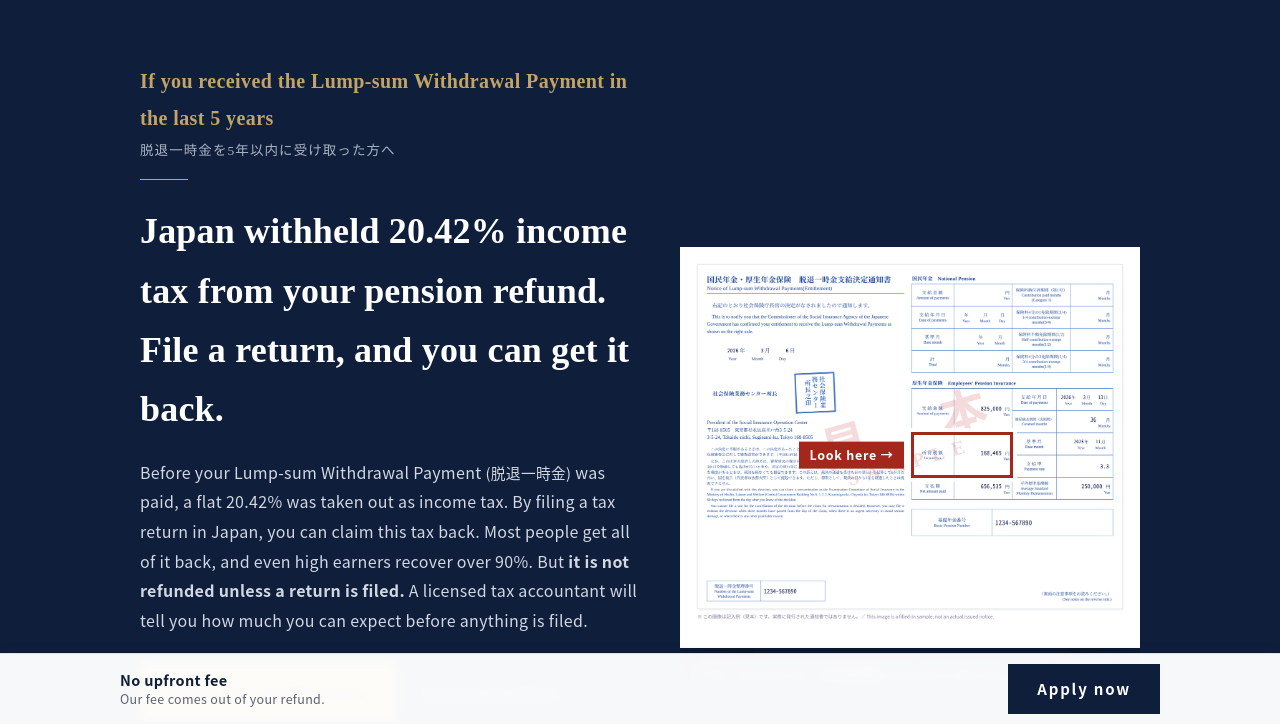
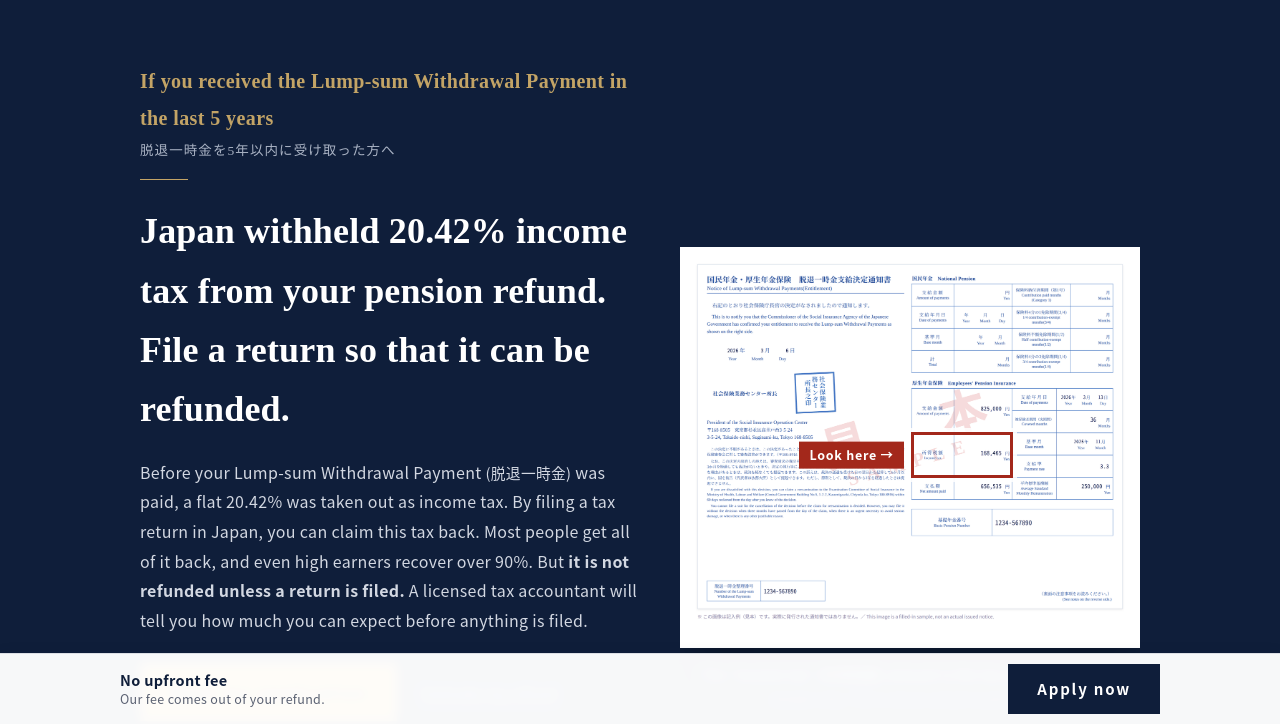
Before and after one commit to ryoukawa0617/taxplan-form, a plain HTML site: page lp/en/index.html in a window 1280 px wide. Shown: the part 76-800 px from the top of the page. Drawn offline with nearby package versions, Linux system fonts and the light colour scheme.

Commit message:
英語LPの見出しを修正（so that it can be refunded）
Co-Authored-By: Claude Opus 5.5 <noreply@anthropic.com>

```diff
--- a/lp/en/index.html
+++ b/lp/en/index.html
@@ -360,7 +360,7 @@ h1,h2,h3{letter-spacing:.005em}
     <div class="hero-text">
       <p class="hero-lead">If you received the Lump-sum Withdrawal Payment in the last 5 years</p>
       <p class="hero-en" lang="ja">脱退一時金を5年以内に受け取った方へ</p>
-      <h1>Japan withheld 20.42% income tax from your pension refund.<br>File a return, and you can get it back.</h1>
+      <h1>Japan withheld 20.42% income tax from your pension refund.<br>File a return so that it can be refunded.</h1>
       <p class="lede">Before your Lump-sum Withdrawal Payment <span class="ja" lang="ja">(脱退一時金)</span> was paid, a flat 20.42% was taken out as income tax. By filing a tax return in Japan, you can claim this tax back. Most people get all of it back, and even high earners recover over 90%. But <b>it is not refunded unless a return is filed.</b> A licensed tax accountant will tell you how much you can expect before anything is filed.</p>
       <div class="hero-cta">
         <a class="btn gold" href="#" id="cta-hero" data-cta="hero">Start my application</a>
```
